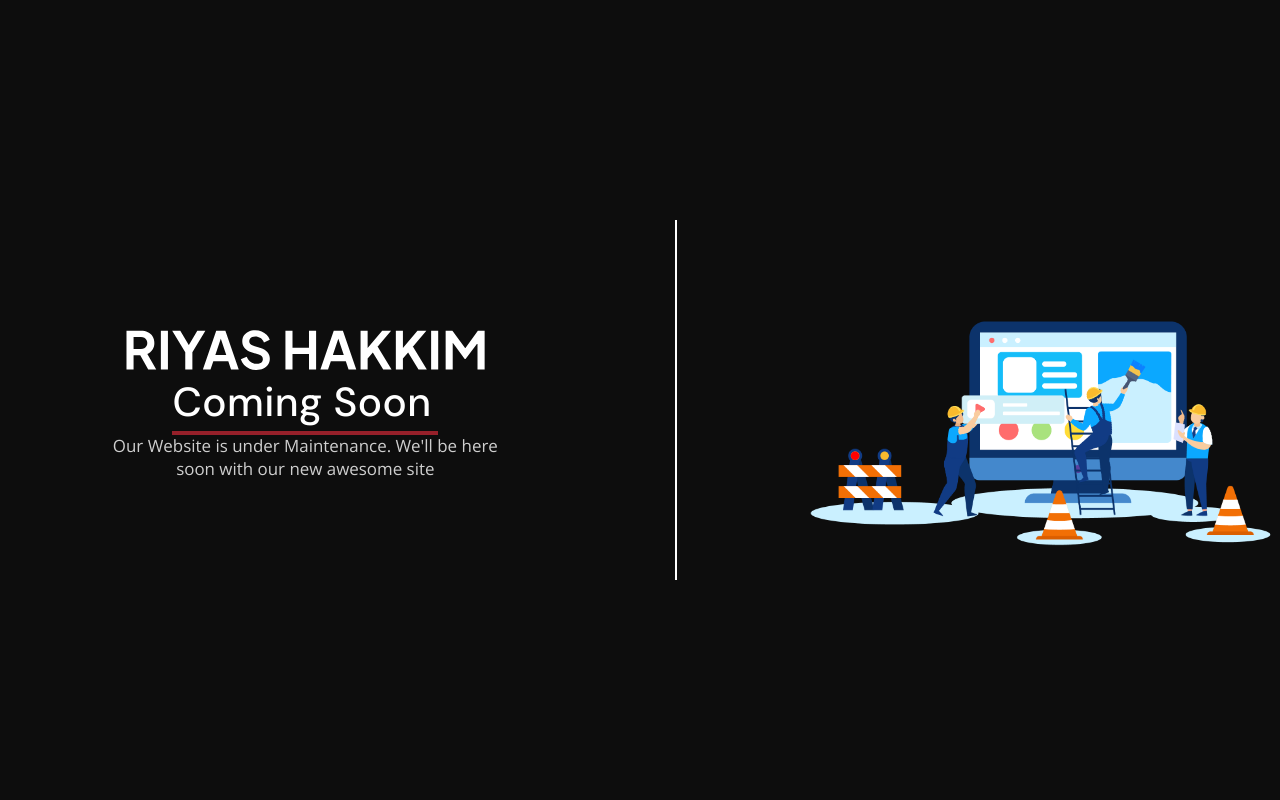
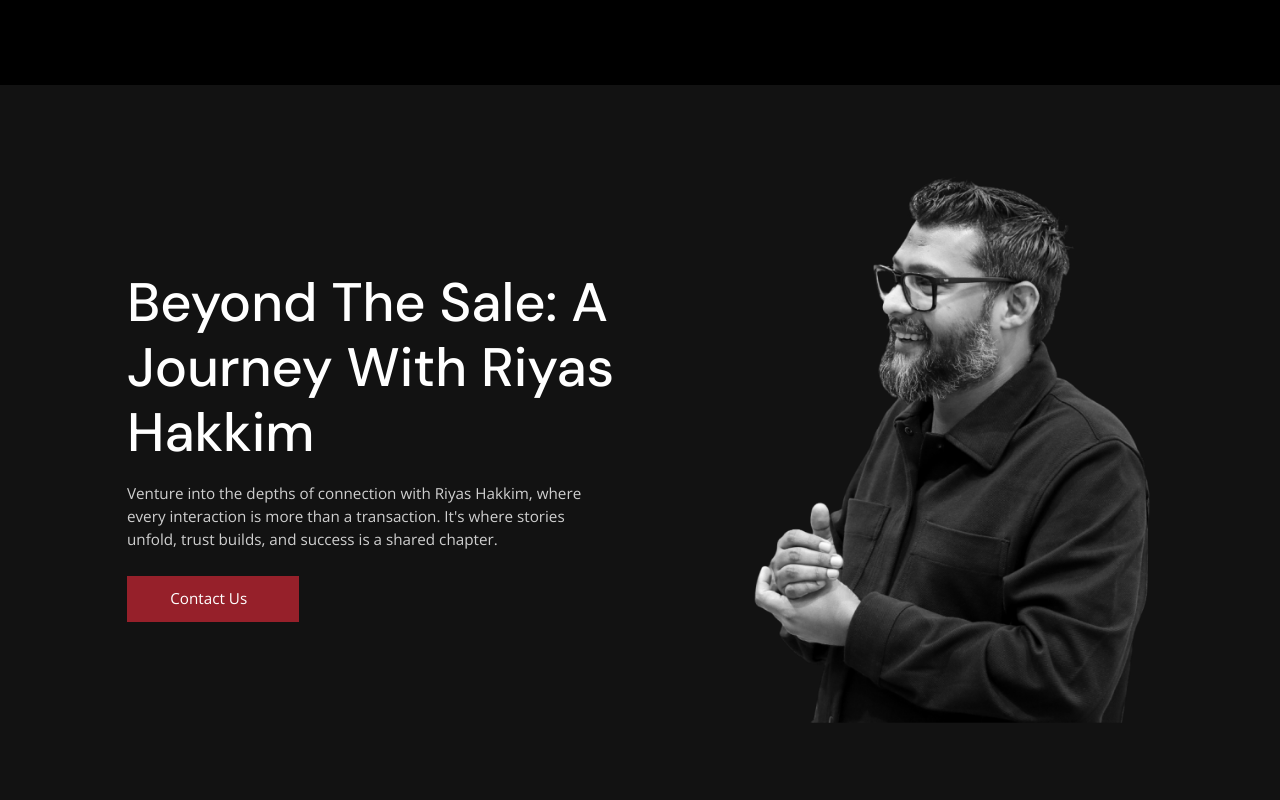
Before and after one commit to lazim-mv/riyasHakkim, a Next.js app: page / in a window 1280 px wide. Shown: the top 800 px of the page. Built offline with nearby package versions, Linux system fonts and the light colour scheme.

Commit message:
v0.0.10 newDesign

```diff
--- a/src/app/page.js
+++ b/src/app/page.js
@@ -23,25 +23,25 @@ export default function Home() {
   const { windowSize, isSmallScreen } = useWindowSize();
 
   return (
-    <UnderMaintainance />
-    // <main className="">
-    //   <Header />
-    //   <MobileHeader />
-    //   <Hero mobile={isSmallScreen} />
-    //   <Container2 mobile={isSmallScreen} />
-    //   <Container3 mobile={isSmallScreen} />
+    // <UnderMaintainance />
+    <main className="">
+      <Header />
+      <MobileHeader />
+      <Hero mobile={isSmallScreen} />
+      <Container2 mobile={isSmallScreen} />
+      <Container3 mobile={isSmallScreen} />
 
-    //   <Container10 mobile={isSmallScreen} />
-    //   <Container5 mobile={isSmallScreen} />
-    //   <Container6 mobile={isSmallScreen} />
-    //   <Container11 mobile={isSmallScreen} />
+      <Container10 mobile={isSmallScreen} />
+      <Container5 mobile={isSmallScreen} />
+      <Container6 mobile={isSmallScreen} />
+      <Container11 mobile={isSmallScreen} />
 
-    //   <Container8 />
-    //   <Testimonial mobile={isSmallScreen} />
-    //   <Container9 mobile={isSmallScreen} />
-    //   <ContactComponent />
-    //   <Footer />
-    // </main>
+      <Container8 />
+      <Testimonial mobile={isSmallScreen} />
+      <Container9 mobile={isSmallScreen} />
+      <ContactComponent />
+      <Footer />
+    </main>
   );
 }
 
```
